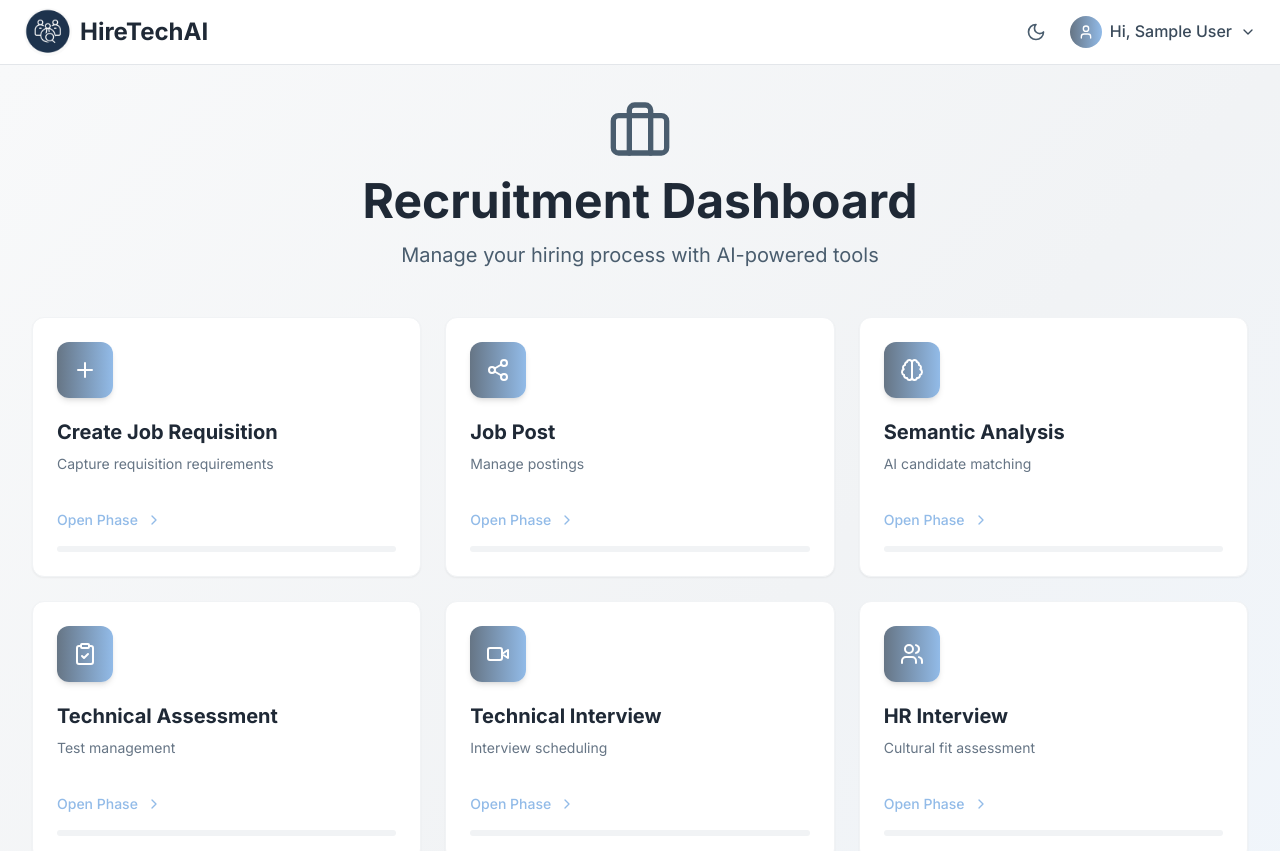
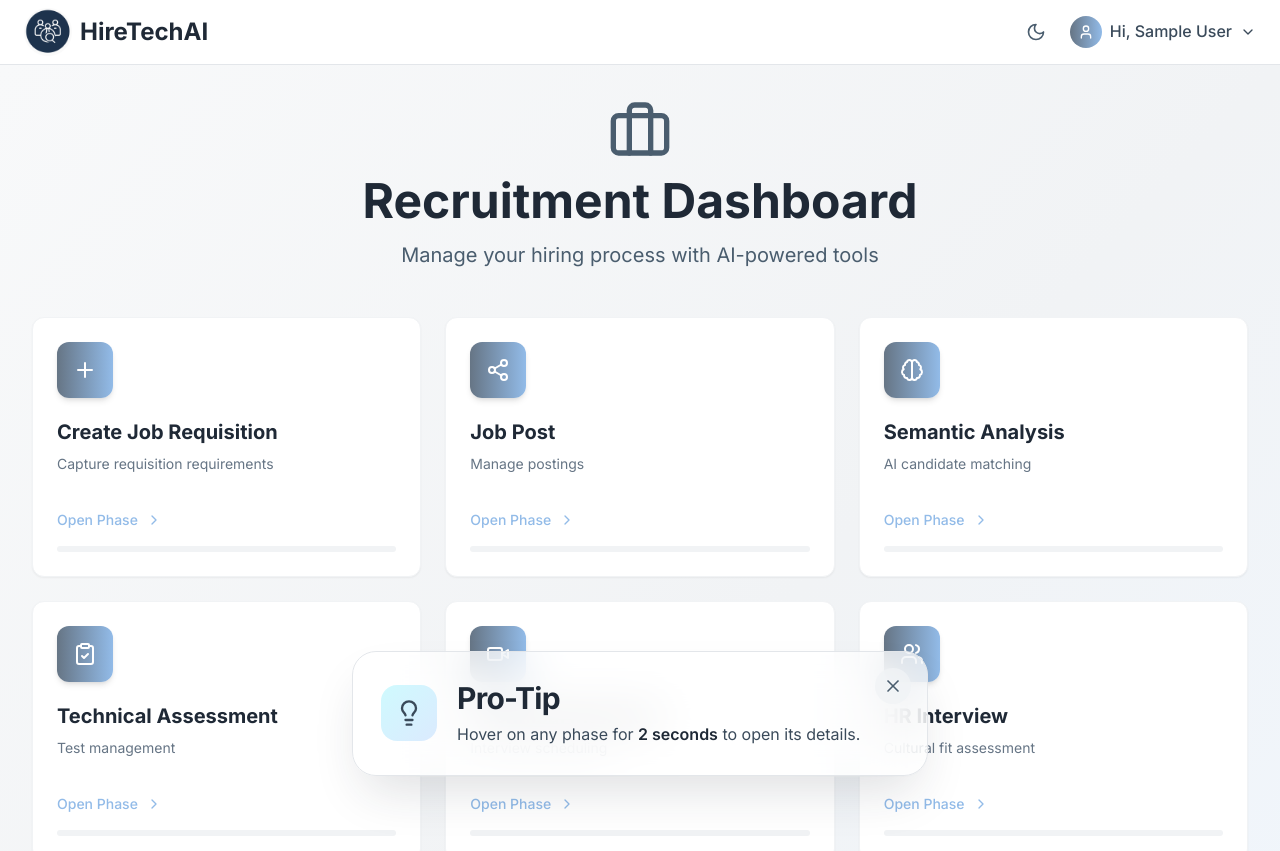
Before and after one commit to ayasserrr/recruitment-system-front, a React (Create React App) app: page /#phases in a window 1280 px wide. Shown: the top 851 px of the page. Built offline with nearby package versions, Linux system fonts and the light colour scheme; sample sign-in values are in the browser's storage.

Commit message:
add hover tip

```diff
--- a/src/components/Phases.js
+++ b/src/components/Phases.js
@@ -1,5 +1,5 @@
 import React, { useState, useRef, useEffect } from 'react';
-import { ChevronRight, Briefcase, Plus, Share2, Brain, ClipboardCheck, Video, Users, Award, List, BarChart3, Star } from 'lucide-react';
+import { ChevronRight, Briefcase, Plus, Share2, Brain, ClipboardCheck, Video, Users, Award, List, BarChart3, Star, X, Lightbulb, Info } from 'lucide-react';
 import { useDarkMode } from '../contexts/DarkModeContext';
 import PhaseExplanationModal from './PhaseExplanationModal';
 
@@ -7,6 +7,12 @@ export default function Phases({ onNavigateToPhase }) {
     const { isDarkMode } = useDarkMode();
     const [selectedPhase, setSelectedPhase] = useState(null);
     const [isModalOpen, setIsModalOpen] = useState(false);
+    const [showHoverTip, setShowHoverTip] = useState(false);
+
+    useEffect(() => {
+        const dismissed = localStorage.getItem('phasesHoverTipDismissed');
+        setShowHoverTip(dismissed !== 'true');
+    }, []);
 
     const menuItems = [
         { id: 'job-requisition', icon: Plus, label: 'Create Job Requisition', color: 'bg-gradient-to-r from-base-500 to-accent-500', description: 'Capture requisition requirements' },
@@ -31,6 +37,16 @@ export default function Phases({ onNavigateToPhase }) {
         setSelectedPhase(null);
     };
 
+    const dismissHoverTip = () => {
+        localStorage.setItem('phasesHoverTipDismissed', 'true');
+        setShowHoverTip(false);
+    };
+
+    const showTipAgain = () => {
+        localStorage.setItem('phasesHoverTipDismissed', 'false');
+        setShowHoverTip(true);
+    };
+
     return (
         <div className={`min-h-screen transition-colors duration-300 p-8 ${isDarkMode ? 'bg-gradient-to-br from-slate-900 via-slate-800 to-slate-900' : 'bg-gradient-to-br from-base-50 via-base-100 to-accent-50'}`}>
             <div className="max-w-7xl mx-auto">
@@ -41,6 +57,52 @@ export default function Phases({ onNavigateToPhase }) {
                     <h1 className={`text-5xl font-bold mb-4 transition-colors duration-300 ${isDarkMode ? 'text-white' : 'text-base-900'}`}>Recruitment Dashboard</h1>
                     <p className={`text-xl transition-colors duration-300 ${isDarkMode ? 'text-gray-400' : 'text-base-600'}`}>Manage your hiring process with AI-powered tools</p>
                 </div>
+
+                {showHoverTip && (
+                    <div className="fixed inset-x-0 bottom-6 z-50 px-4">
+                        <div
+                            className={`relative mx-auto w-full max-w-xl rounded-3xl border shadow-2xl backdrop-blur-xl transition-colors duration-300 ${isDarkMode ? 'bg-slate-800/70 border-slate-600 shadow-slate-950/60' : 'bg-white/70 border-base-200 shadow-base-900/15'}`}
+                            role="note"
+                        >
+                            <div className="absolute inset-0 rounded-3xl pointer-events-none" />
+
+                            <button
+                                type="button"
+                                onClick={dismissHoverTip}
+                                className={`absolute right-4 top-4 rounded-full p-2 transition-colors ${isDarkMode ? 'bg-slate-700/60 text-gray-200 hover:bg-slate-700 hover:text-white' : 'bg-base-100/80 text-base-600 hover:bg-base-100 hover:text-base-900'}`}
+                                aria-label="Dismiss pro tip"
+                            >
+                                <X className="w-5 h-5" />
+                            </button>
+
+                            <div className="flex items-center gap-5 px-7 py-7">
+                                <div className={`flex h-14 w-14 shrink-0 items-center justify-center rounded-2xl ${isDarkMode ? 'bg-gradient-to-br from-cyan-500/20 to-blue-500/20' : 'bg-gradient-to-br from-cyan-100 to-blue-100'}`}>
+                                    <Lightbulb className={`h-7 w-7 ${isDarkMode ? 'text-cyan-300' : 'text-base-700'}`} />
+                                </div>
+
+                                <div className="min-w-0">
+                                    <div className={`text-3xl font-extrabold leading-tight tracking-tight ${isDarkMode ? 'text-white' : 'text-base-900'}`}>Pro-Tip</div>
+                                    <div className={`mt-1 text-base leading-relaxed ${isDarkMode ? 'text-gray-300' : 'text-base-700'}`}>
+                                        Hover on any phase for <span className={`font-semibold ${isDarkMode ? 'text-white' : 'text-base-900'}`}>2 seconds</span> to open its details.
+                                    </div>
+                                </div>
+                            </div>
+                        </div>
+                    </div>
+                )}
+
+                {!showHoverTip && (
+                    <div className="fixed bottom-6 right-6 z-40">
+                        <button
+                            type="button"
+                            onClick={showTipAgain}
+                            className={`inline-flex items-center gap-2 rounded-full border px-4 py-2 text-sm font-semibold shadow-lg backdrop-blur-md transition-colors ${isDarkMode ? 'bg-slate-800/70 border-slate-600 text-gray-200 hover:bg-slate-800' : 'bg-white/70 border-base-200 text-base-800 hover:bg-white'}`}
+                        >
+                            <Info className="h-4 w-4" />
+                            Show Pro-Tip
+                        </button>
+                    </div>
+                )}
 
                 <div className="grid grid-cols-1 md:grid-cols-2 lg:grid-cols-3 gap-6">
                     {menuItems.map((item) => (
@@ -104,10 +166,10 @@ function PhaseCard({ item, onNavigateToPhase, onShowPhaseExplanation, isDarkMode
 
         setRipples(newRipples);
 
-        // Set 3-second timer to show phase explanation
+        // Set 2-second timer to show phase explanation
         const timer = setTimeout(() => {
             onShowPhaseExplanation(item.id);
-        }, 3000); // 3 seconds
+        }, 2000); // 2 seconds
 
         setHoverTimer(timer);
     };
```
